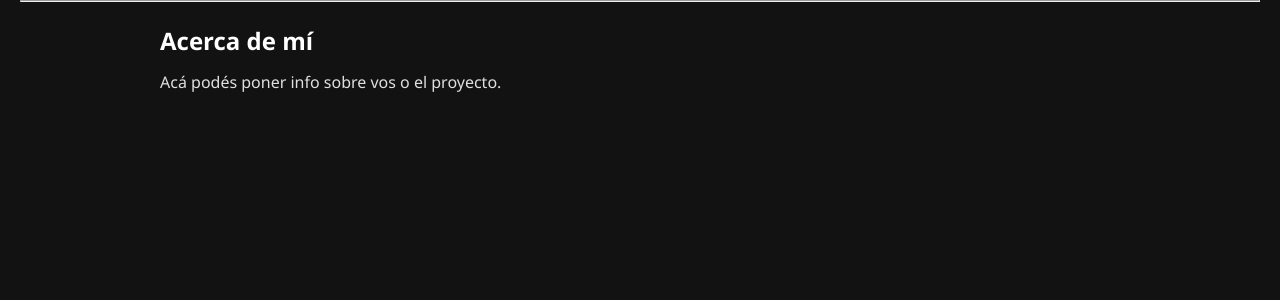
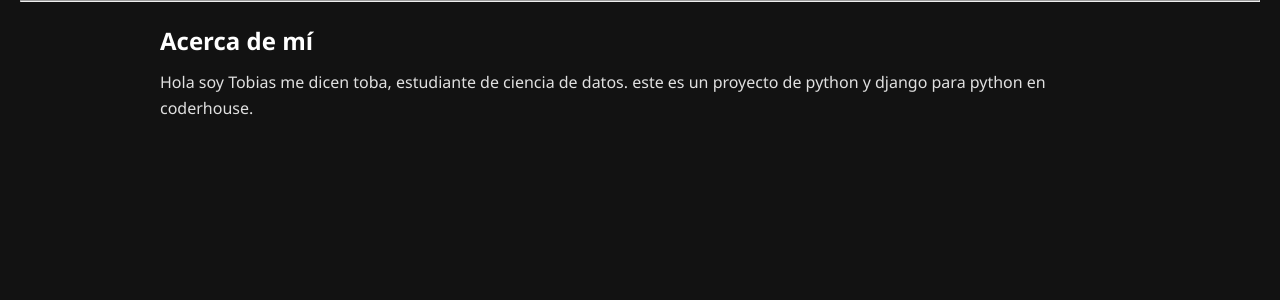
Before and after one commit to Mobu7p/MiPrimeraPagina-TobiasCarpintieri, a Django app: page /acerca-de-mi/ in a window 1280 px wide. Shown: the part 46-346 px from the top of the page. Run offline with Django 5.2, Linux system fonts and the light colour scheme.

Commit message:
version final

```diff
--- a/blog/models.py
+++ b/blog/models.py
@@ -22,7 +22,7 @@ class Posteo(models.Model):
     autor = models.ForeignKey('Autor', on_delete=models.CASCADE)
     categoria = models.ForeignKey('Categoria', on_delete=models.SET_NULL, null=True)
     fecha_creacion = models.DateField(auto_now_add=True)
-    imagen = models.ImageField(upload_to='posteos/', null=True, blank=True)  # NUEVO
+    imagen = models.ImageField(upload_to='posteos/', null=True, blank=True)
 
     def __str__(self):
         return self.titulo
--- a/blog/templates/blog/acerca_de_mi.html
+++ b/blog/templates/blog/acerca_de_mi.html
@@ -2,5 +2,5 @@
 
 {% block content %}
 <h2>Acerca de mí</h2>
-<p>Acá podés poner info sobre vos o el proyecto.</p>
+<p>Hola soy Tobias me dicen toba, estudiante de ciencia de datos. este es un proyecto de python y django para python en coderhouse.</p>
 {% endblock %}
--- a/blog/views.py
+++ b/blog/views.py
@@ -40,7 +40,7 @@ def crear_posteo(request):
 
 class ListaPosteosView(ListView):
     model = Posteo
-    template_name = 'blog/lista_posteos.html'   # <--- corregido acá
+    template_name = 'blog/lista_posteos.html'
     context_object_name = 'posteos'
     ordering = ['-fecha_creacion']
 
```
